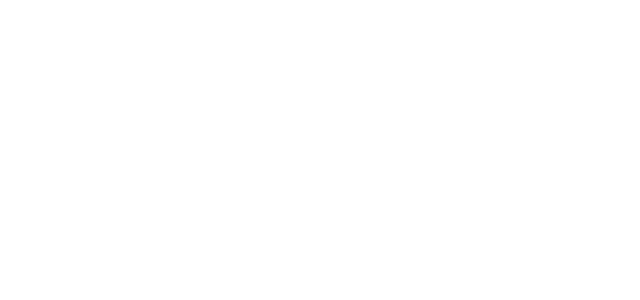
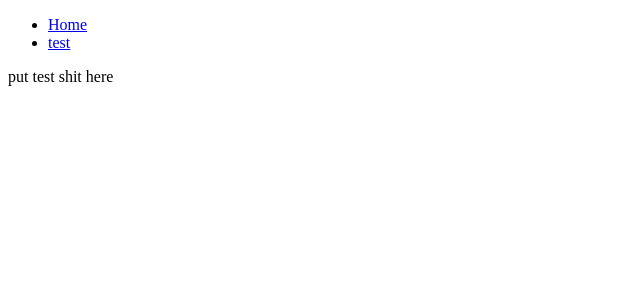
Before and after one commit to sergeantcatt/neko-planner, a React app in the folder neko/: page /test in a window 1280 px wide. Before the commit this address had no page. Shown: the top 300 px of the page, without its empty margins (0-640 px from the left). Built offline with nearby package versions, Linux system fonts and the light colour scheme.

Commit message:
more routes
routes

```diff
--- a/neko/index.js
+++ b/neko/index.js
@@ -3,13 +3,11 @@
 import {BrowserRouter} from 'react-router-dom';
 import App from './src/App.js'
 
-/*
-  Gets root container (body div of index.html)
-  Render the root.
-*/
+
 
 const container = document.getElementById('root');
 const root = createRoot(container);
+
 root.render(
   <BrowserRouter>
     <App/>
--- a/neko/src/App.js
+++ b/neko/src/App.js
@@ -10,19 +10,24 @@
 import React from "react";
 import {Routes, Route} from 'react-router-dom';
 import Home from './pages/Home';
+import Test from './pages/Test';
+import NavBar from './NavBar';
 
 /*
-    Main App Component
+    Main app Component
 
     Current Sub Components:
         None
 
 */
-const App = () =>{
+
+const App = () => {
     return (
         <>
+            <NavBar />
             <Routes>
                 <Route path="/" element={<Home />} />
+                <Route path="/test" element={<Test />} />
             </Routes>
         </>
     )
--- /dev/null
+++ b/neko/src/NavBar.jsx
@@ -0,0 +1,20 @@
+import React from 'react';
+import {Link} from 'react-router-dom';
+
+
+const NavBar = () => {
+    return (
+        <nav>
+       <ul>
+          <li>
+             <Link to="/">Home</Link>
+          </li>
+          <li>
+             <Link to="/test">test</Link>
+          </li>
+       </ul>
+ </nav>
+    )
+}
+
+export default NavBar;
--- /dev/null
+++ b/neko/src/pages/Test.jsx
@@ -0,0 +1,11 @@
+import React from 'react'
+
+const Test= () => {
+   return (
+    <>
+        <p>put test shit here</p>
+    </>
+   )
+}
+
+export default Test;
```
